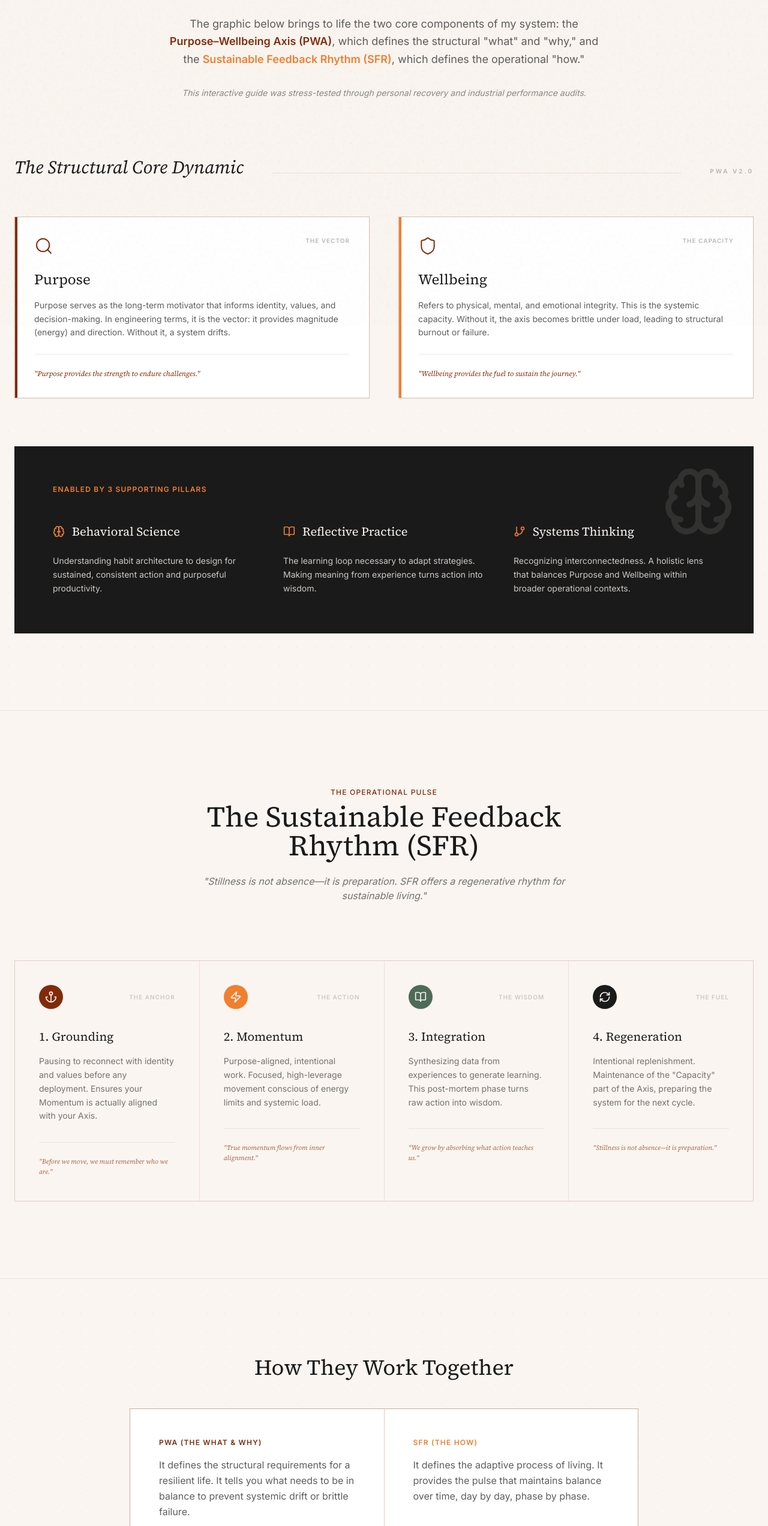
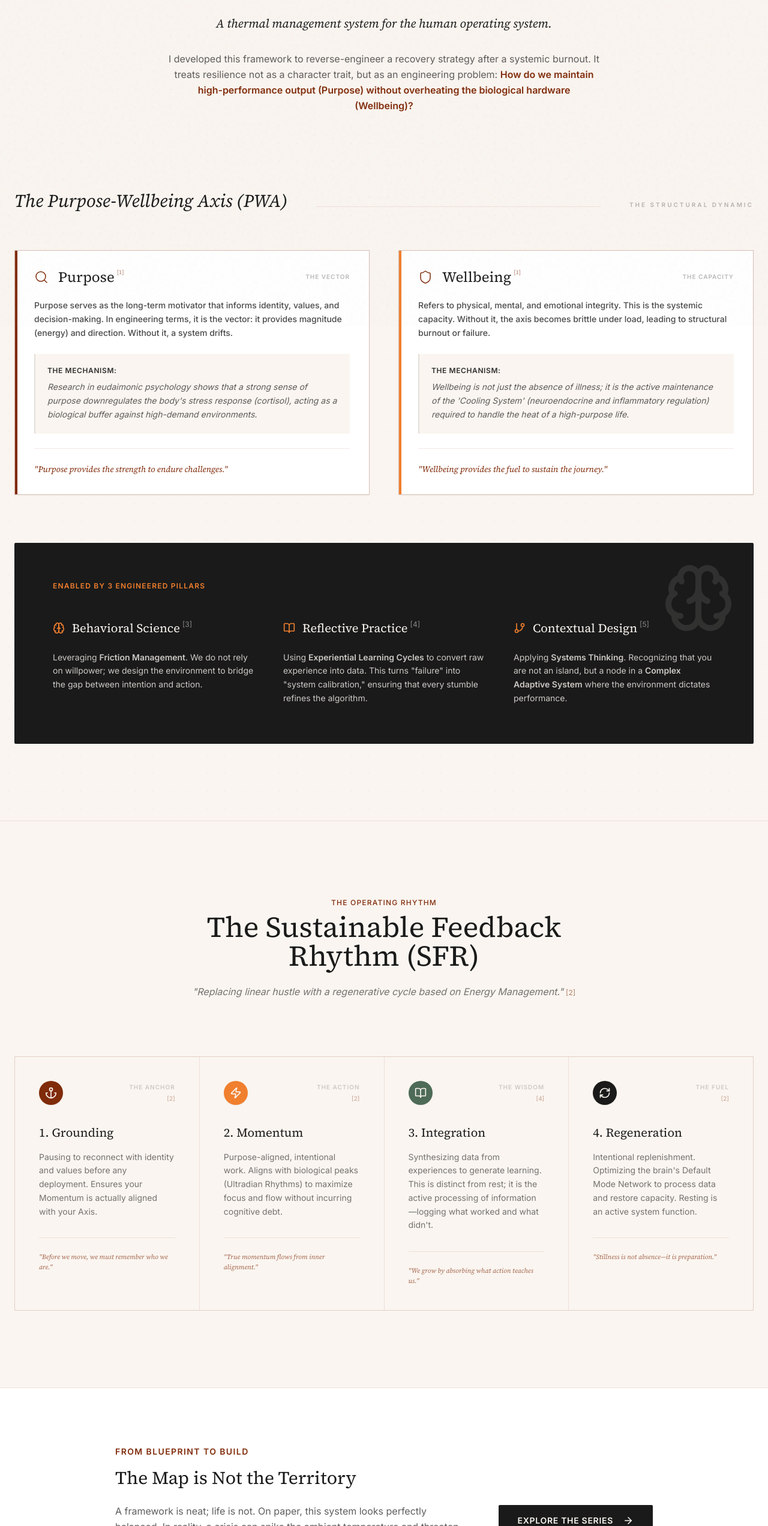
Before and after one commit to jkhan31/jasonkhanani-website, a React (Vite) app: page /framework in a window 1280 px wide. Shown: the part 256-2800 px from the top of the page at 60% size. Built offline with nearby package versions, Linux system fonts and the light colour scheme; a web font is replaced by a local one.

Commit message:
Enhance StaticCard component with linked citations, improved layout, and updated descriptions for better clarity and user engagement

```diff
--- a/pages/Framework.tsx
+++ b/pages/Framework.tsx
@@ -1,35 +1,71 @@
-
 import React, { useState } from 'react';
 import { SectionHeader } from '../components/SectionHeader';
-import { AxisMarker } from '../components/AxisMarker';
-import { Brain, Search, GitBranch, Anchor, Zap, BookOpen, RefreshCw, Shield } from 'lucide-react';
+import { Brain, Search, GitBranch, Anchor, Zap, BookOpen, RefreshCw, Shield, ArrowRight, ExternalLink } from 'lucide-react';
 
+// Final StaticCard: Title next to Icon + Larger Text + Linked Citations
 const StaticCard: React.FC<{
   title: string;
   subtitle?: string;
   description: string;
   motto?: string;
+  mechanism?: string;
+  refNum?: string;
   icon?: any;
   accentClass: string;
-}> = ({ title, subtitle, description, motto, icon: Icon, accentClass }) => (
-  <div className="group relative p-8 border-0.5 border-hankoRust/30 bg-white shadow-sm transition-all duration-500">
+}> = ({ title, subtitle, description, mechanism, motto, refNum, icon: Icon, accentClass }) => (
+  <div className="group relative p-8 border-0.5 border-hankoRust/30 bg-white shadow-sm transition-all duration-500 hover:shadow-md">
+    {/* Accent Bar */}
     <div className={`absolute top-0 left-0 w-1 h-full ${accentClass} opacity-100 transition-opacity`} />
+
+    {/* Header Row: Icon + Title + Reference on Left | Subtitle on Right */}
     <div className="flex justify-between items-start mb-6">
-      {Icon && <Icon className="w-8 h-8 text-hankoRust" strokeWidth={1.5} />}
-      <span className="text-[10px] font-bold tracking-widest opacity-30 uppercase">{subtitle || 'Component'}</span>
+      <div className="flex items-center gap-4">
+        {Icon && <Icon className="w-6 h-6 text-hankoRust shrink-0" strokeWidth={1.5} />}
+
+        <div className="flex items-start">
+          <h3 className="text-2xl font-serif text-sumiInk leading-none">{title}</h3>
+
+          {/* Superscript Citation */}
+          {refNum && (
+            <a
+              href={`#ref-${refNum}`}
+              className="text-[10px] font-serif text-hankoRust/60 -mt-1 ml-1 hover:text-hankoRust hover:underline transition-colors"
+              aria-label={`Jump to reference ${refNum}`}
+            >
+              [{refNum}]
+            </a>
+          )}
+        </div>
+      </div>
+
+      {/* Subtitle */}
+      <span className="text-[10px] font-bold tracking-widest opacity-30 uppercase pt-1 shrink-0 ml-4">
+        {subtitle || 'Component'}
+      </span>
     </div>
-    <h3 className="text-2xl font-serif mb-4 text-sumiInk">{title}</h3>
-    <p className="text-sm text-sumiInk/70 leading-relaxed mb-6">{description}</p>
+
+    <p className="text-sm text-sumiInk/80 leading-relaxed mb-6 font-medium">{description}</p>
+
+    {/* Scientific Mechanism Section */}
+    {mechanism && (
+      <div className="mb-6 p-5 bg-ricePaper border-l-2 border-sumiInk/10">
+        <p className="text-sm text-sumiInk/70 leading-relaxed italic">
+          <strong className="not-italic text-sumiInk/90 block mb-2 text-xs uppercase tracking-wider">The Mechanism:</strong>
+          {mechanism}
+        </p>
+      </div>
+    )}
+
+    {/* Motto Section */}
     {motto && (
       <div className="pt-6 border-t-0.5 border-hankoRust/10">
-        <p className="text-xs font-serif italic text-hankoRust">"{motto}"</p>
+        <p className="text-sm font-serif italic text-hankoRust">"{motto}"</p>
       </div>
     )}
   </div>
 );
 
 const Framework: React.FC = () => {
-  // Use an array to track multiple open sections
   const [openSfrSections, setOpenSfrSections] = useState<string[]>([]);
 
   const toggleSfr = (id: string) => {
@@ -43,68 +79,91 @@ const Framework: React.FC = () => {
   const isSfrOpen = (id: string) => openSfrSections.includes(id);
 
   return (
-    <div className="animate-in fade-in duration-1000">
+    <div className="animate-in fade-in duration-1000 scroll-smooth">
       {/* Header Intro */}
       <header className="px-6 py-24 text-center max-w-3xl mx-auto">
         <SectionHeader title="The Flourishing Framework" eyebrow="Blueprint for Resilience" className="mb-8" />
-        <p className="text-lg text-sumiInk/70 mb-8 leading-relaxed">
-          The graphic below brings to life the two core components of my system: the <strong className="text-hankoRust">Purpose–Wellbeing Axis (PWA)</strong>, which defines the structural "what" and "why," and the <strong className="text-foxOrange">Sustainable Feedback Rhythm (SFR)</strong>, which defines the operational "how."
+
+        <p className="text-xl font-serif text-sumiInk italic mb-8">
+          A thermal management system for the human operating system.
         </p>
-        <p className="text-sm opacity-50 italic">This interactive guide was stress-tested through personal recovery and industrial performance audits.</p>
+
+        <p className="text-md text-sumiInk/70 mb-8 leading-relaxed">
+          I developed this framework to reverse-engineer a recovery strategy after a systemic burnout. It treats resilience not as a character trait, but as an engineering problem: <strong className="text-hankoRust">How do we maintain high-performance output (Purpose) without overheating the biological hardware (Wellbeing)?</strong>
+        </p>
       </header>
 
       {/* PART I: PWA */}
       <section className="px-6 pb-32 max-w-7xl mx-auto">
         <div className="flex flex-col md:flex-row justify-between items-baseline mb-16 gap-4">
-          <h2 className="text-3xl font-serif text-sumiInk italic">The Structural Core Dynamic</h2>
+          <h2 className="text-3xl font-serif text-sumiInk italic">The Purpose-Wellbeing Axis (PWA)</h2>
           <div className="h-px flex-grow bg-hankoRust/10 mx-8 hidden md:block" />
-          <span className="text-[10px] font-bold tracking-[0.3em] uppercase opacity-30">PWA v2.0</span>
+          <span className="text-[10px] font-bold tracking-[0.3em] uppercase opacity-30">The Structural Dynamic</span>
         </div>
 
         <div className="grid grid-cols-1 md:grid-cols-2 gap-12 mb-20">
           <StaticCard
             title="Purpose"
             subtitle="The Vector"
+            refNum="1"
             icon={Search}
             accentClass="bg-hankoRust"
             description="Purpose serves as the long-term motivator that informs identity, values, and decision-making. In engineering terms, it is the vector: it provides magnitude (energy) and direction. Without it, a system drifts."
+            mechanism="Research in eudaimonic psychology shows that a strong sense of purpose downregulates the body's stress response (cortisol), acting as a biological buffer against high-demand environments."
             motto="Purpose provides the strength to endure challenges."
           />
           <StaticCard
             title="Wellbeing"
             subtitle="The Capacity"
+            refNum="1"
             icon={Shield}
             accentClass="bg-foxOrange"
             description="Refers to physical, mental, and emotional integrity. This is the systemic capacity. Without it, the axis becomes brittle under load, leading to structural burnout or failure."
+            mechanism="Wellbeing is not just the absence of illness; it is the active maintenance of the 'Cooling System' (neuroendocrine and inflammatory regulation) required to handle the heat of a high-purpose life."
             motto="Wellbeing provides the fuel to sustain the journey."
           />
         </div>
 
         {/* Supporting Pillars */}
-        <div className="bg-sumiInk p-12 md:p-16 text-ricePaper relative overflow-hidden">
+        <div className="bg-sumiInk p-12 md:p-16 text-ricePaper relative overflow-hidden rounded-sm">
           <div className="absolute top-0 right-0 p-8 opacity-10"><Brain size={120} /></div>
-          <h3 className="text-xs uppercase tracking-widest font-bold mb-12 text-foxOrange">Enabled by 3 Supporting Pillars</h3>
+          <h3 className="text-xs uppercase tracking-widest font-bold mb-12 text-foxOrange">Enabled by 3 Engineered Pillars</h3>
           <div className="grid grid-cols-1 md:grid-cols-3 gap-12 relative z-10">
             <div>
               <div className="flex items-center gap-3 mb-6">
                 <Brain className="text-foxOrange" size={20} />
-                <h4 className="text-xl font-serif">Behavioral Science</h4>
+                <h4 className="text-xl font-serif">
+                  Behavioral Science
+                  <a href="#ref-3" className="text-xs opacity-50 font-sans align-top ml-1 hover:text-foxOrange hover:underline hover:opacity-100 transition-all">[3]</a>
+                </h4>
               </div>
-              <p className="text-sm opacity-80 leading-relaxed">Understanding habit architecture to design for sustained, consistent action and purposeful productivity.</p>
+              <p className="text-sm opacity-80 leading-relaxed">
+                Leveraging <strong>Friction Management</strong>. We do not rely on willpower; we design the environment to bridge the gap between intention and action.
+              </p>
             </div>
             <div>
               <div className="flex items-center gap-3 mb-6">
                 <BookOpen className="text-foxOrange" size={20} />
-                <h4 className="text-xl font-serif">Reflective Practice</h4>
+                <h4 className="text-xl font-serif">
+                  Reflective Practice
+                  <a href="#ref-4" className="text-xs opacity-50 font-sans align-top ml-1 hover:text-foxOrange hover:underline hover:opacity-100 transition-all">[4]</a>
+                </h4>
               </div>
-              <p className="text-sm opacity-80 leading-relaxed">The learning loop necessary to adapt strategies. Making meaning from experience turns action into wisdom.</p>
+              <p className="text-sm opacity-80 leading-relaxed">
+                Using <strong>Experiential Learning Cycles</strong> to convert raw experience into data. This turns "failure" into "system calibration," ensuring that every stumble refines the algorithm.
+              </p>
             </div>
             <div>
               <div className="flex items-center gap-3 mb-6">
                 <GitBranch className="text-foxOrange" size={20} />
-                <h4 className="text-xl font-serif">Systems Thinking</h4>
+                <h4 className="text-xl font-serif">
+                  Contextual Design
+                  <a href="#ref-5" className="text-xs opacity-50 font-sans align-top ml-1 hover:text-foxOrange hover:underline hover:opacity-100 transition-all">[5]</a>
+                </h4>
               </div>
-              <p className="text-sm opacity-80 leading-relaxed">Recognizing interconnectedness. A holistic lens that balances Purpose and Wellbeing within broader operational contexts.</p>
+              <p className="text-sm opacity-80 leading-relaxed">
+                Applying <strong>Systems Thinking</strong>. Recognizing that you are not an island, but a node in a <strong>Complex Adaptive System</strong> where the environment dictates performance.
+              </p>
             </div>
           </div>
         </div>
@@ -114,8 +173,11 @@ const Framework: React.FC = () => {
       <section className="bg-ricePaper border-y-0.5 border-hankoRust/10 px-6 py-32 overflow-hidden relative">
         <div className="max-w-7xl mx-auto">
           <div className="text-center mb-24 max-w-2xl mx-auto">
-            <SectionHeader title="The Sustainable Feedback Rhythm (SFR)" eyebrow="The Operational Pulse" />
-            <p className="text-sumiInk/60 italic">"Stillness is not absence—it is preparation. SFR offers a regenerative rhythm for sustainable living."</p>
+            <SectionHeader title="The Sustainable Feedback Rhythm (SFR)" eyebrow="The Operating Rhythm" />
+            <p className="text-sumiInk/60 italic">
+              "Replacing linear hustle with a regenerative cycle based on Energy Management."
+              <a href="#ref-2" className="text-xs not-italic ml-1 text-hankoRust/60 hover:text-hankoRust hover:underline transition-colors">[2]</a>
+            </p>
           </div>
 
           <div className="grid grid-cols-1 md:grid-cols-2 lg:grid-cols-4 gap-px bg-hankoRust/10 border-0.5 border-hankoRust/10">
@@ -128,7 +190,8 @@ const Framework: React.FC = () => {
                 icon: Anchor,
                 text: 'Pausing to reconnect with identity and values before any deployment. Ensures your Momentum is actually aligned with your Axis.',
                 motto: 'Before we move, we must remember who we are.',
-                accent: 'bg-hankoRust'
+                accent: 'bg-hankoRust',
+                ref: '2'
               },
               {
                 id: 'momentum',
@@ -136,9 +199,10 @@ const Framework: React.FC = () => {
                 title: 'Momentum',
                 subtitle: 'The Action',
                 icon: Zap,
-                text: 'Purpose-aligned, intentional work. Focused, high-leverage movement conscious of energy limits and systemic load.',
+                text: 'Purpose-aligned, intentional work. Aligns with biological peaks (Ultradian Rhythms) to maximize focus and flow without incurring cognitive debt.',
                 motto: 'True momentum flows from inner alignment.',
-                accent: 'bg-foxOrange'
+                accent: 'bg-foxOrange',
+                ref: '2'
               },
               {
                 id: 'integration',
@@ -146,9 +210,10 @@ const Framework: React.FC = () => {
                 title: 'Integration',
                 subtitle: 'The Wisdom',
                 icon: BookOpen,
-                text: 'Synthesizing data from experiences to generate learning. This post-mortem phase turns raw action into wisdom.',
+                text: 'Synthesizing data from experiences to generate learning. This is distinct from rest; it is the active processing of information—logging what worked and what didn\'t.',
                 motto: 'We grow by absorbing what action teaches us.',
-                accent: 'bg-sage'
+                accent: 'bg-sage',
+                ref: '4'
               },
               {
                 id: 'regeneration',
@@ -156,9 +221,10 @@ const Framework: React.FC = () => {
                 title: 'Regeneration',
                 subtitle: 'The Fuel',
                 icon: RefreshCw,
-                text: 'Intentional replenishment. Maintenance of the "Capacity" part of the Axis, preparing the system for the next cycle.',
+                text: 'Intentional replenishment. Optimizing the brain\'s Default Mode Network to process data and restore capacity. Resting is an active system function.',
                 motto: 'Stillness is not absence—it is preparation.',
-                accent: 'bg-sumiInk'
+                accent: 'bg-sumiInk',
+                ref: '2'
               },
             ].map((step) => (
               <div
@@ -170,7 +236,14 @@ const Framework: React.FC = () => {
                   <div className={`w-10 h-10 ${step.accent} rounded-full flex items-center justify-center text-ricePaper shadow-sm`}>
                     <step.icon size={20} />
                   </div>
-                  <span className="text-[10px] font-bold opacity-20 uppercase tracking-widest">{step.subtitle}</span>
+                  <div className="flex flex-col items-end">
+                    <span className="text-[10px] font-bold opacity-20 uppercase tracking-widest mb-1">{step.subtitle}</span>
+                    {step.ref && (
+                      <a href={`#ref-${step.ref}`} className="text-[10px] text-hankoRust/40 hover:text-hankoRust hover:underline transition-colors" onClick={(e) => e.stopPropagation()}>
+                        [{step.ref}]
+                      </a>
+                    )}
+                  </div>
                 </div>
                 <h4 className="text-xl font-serif mb-4 text-sumiInk group-hover:text-hankoRust">
                   {step.num}. {step.title}
@@ -187,23 +260,93 @@ const Framework: React.FC = () => {
         </div>
       </section>
 
-      {/* Final Synthesis */}
-      <section className="px-6 py-32 text-center max-w-4xl mx-auto">
-        <h2 className="text-4xl font-serif text-sumiInk mb-12">How They Work Together</h2>
-        <div className="grid grid-cols-1 md:grid-cols-2 gap-px bg-hankoRust/20 border-0.5 border-hankoRust/20">
-          <div className="bg-white p-12 text-left">
-            <h4 className="text-xs font-bold text-hankoRust tracking-widest uppercase mb-4">PWA (The What & Why)</h4>
-            <p className="text-sumiInk/70 leading-relaxed">It defines the structural requirements for a resilient life. It tells you what needs to be in balance to prevent systemic drift or brittle failure.</p>
+      {/* From Blueprint to Build */}
+      <section className="px-6 py-24 bg-white border-b-0.5 border-hankoRust/10">
+        <div className="max-w-4xl mx-auto flex flex-col md:flex-row items-center justify-between gap-12">
+          <div className="max-w-xl">
+            <h3 className="text-sm font-bold tracking-widest uppercase text-hankoRust mb-4">From Blueprint to Build</h3>
+            <h2 className="text-3xl font-serif text-sumiInk mb-6">The Map is Not the Territory</h2>
+            <p className="text-sumiInk/70 leading-relaxed mb-6">
+              A framework is neat; life is not. On paper, this system looks perfectly balanced. In reality, a crisis can spike the ambient temperature and threaten the system's integrity.
+              This blueprint is not a rigid cage—it is a handrail.
+            </p>
+            <p className="text-sumiInk/70 leading-relaxed">
+              I document the ongoing investigation of applying these principles—both personally and in product operations—in my writing series.
+            </p>
           </div>
-          <div className="bg-white p-12 text-left">
-            <h4 className="text-xs font-bold text-foxOrange tracking-widest uppercase mb-4">SFR (The How)</h4>
-            <p className="text-sumiInk/70 leading-relaxed">It defines the adaptive process of living. It provides the pulse that maintains balance over time, day by day, phase by phase.</p>
+          <a
+            href="/writing"
+            className="group flex items-center gap-4 px-8 py-4 bg-sumiInk text-ricePaper hover:bg-hankoRust transition-colors duration-300 rounded-sm"
+          >
+            <span className="text-sm font-bold tracking-wider uppercase">Explore the Series</span>
+            <ArrowRight size={18} className="group-hover:translate-x-1 transition-transform" />
+          </a>
+        </div>
+      </section>
+
+      {/* Theoretical Basis (References with IDs and External Links) */}
+      <footer className="px-6 py-24 bg-ricePaper max-w-7xl mx-auto">
+        <div className="max-w-4xl mx-auto">
+          <h4 className="text-xs font-bold text-sumiInk/30 uppercase tracking-widest mb-8 border-b border-sumiInk/10 pb-4">Theoretical Basis</h4>
+          <div className="space-y-6 text-xs text-sumiInk/50 font-sans leading-relaxed">
+            <p className="italic mb-6 opacity-70">
+              *This framework was originally developed through personal feedback loops (Reflective Practice). It has since been validated against established research in neurobiology, psychology, and systems engineering.*
+            </p>
+            <div className="grid grid-cols-1 md:grid-cols-2 gap-8">
+
+              <div id="ref-1" className="scroll-mt-24 transition-colors duration-1000 target:text-sumiInk target:bg-hankoRust/5 p-2 rounded">
+                <p className="mb-2"><strong className="text-sumiInk/70">[1] On Purpose & Physiology (PWA):</strong></p>
+                <p className="pl-4 border-l border-sumiInk/10">
+                  <a href="https://www.ncbi.nlm.nih.gov/pmc/articles/PMC4241300/" target="_blank" rel="noopener noreferrer" className="hover:text-hankoRust hover:underline flex items-center gap-1">
+                    Ryff, C. D. (2014). <em>Psychological Well-Being Revisited.</em> <ExternalLink size={10} />
+                  </a>
+                  Validates the link between eudaimonic well-being (Purpose) and physiological health, specifically the regulation of cortisol and inflammatory markers.
+                </p>
+              </div>
+
+              <div id="ref-2" className="scroll-mt-24 transition-colors duration-1000 target:text-sumiInk target:bg-hankoRust/5 p-2 rounded">
+                <p className="mb-2"><strong className="text-sumiInk/70">[2] On Energy Management (SFR):</strong></p>
+                <p className="pl-4 border-l border-sumiInk/10">
+                  <a href="https://hbr.org/2007/10/manage-your-energy-not-your-time" target="_blank" rel="noopener noreferrer" className="hover:text-hankoRust hover:underline flex items-center gap-1">
+                    Schwartz, T. & McCarthy, C. (2007). <em>Manage Your Energy, Not Your Time.</em> <ExternalLink size={10} />
+                  </a>
+                  Supports the shift from linear productivity to rhythmic oscillation to maintain high performance over long durations.
+                </p>
+              </div>
+
+              <div id="ref-3" className="scroll-mt-24 transition-colors duration-1000 target:text-sumiInk target:bg-hankoRust/5 p-2 rounded">
+                <p className="mb-2"><strong className="text-sumiInk/70">[3] On Habit Architecture:</strong></p>
+                <p className="pl-4 border-l border-sumiInk/10">
+                  <a href="https://www.annualreviews.org/doi/abs/10.1146/annurev-psych-122414-033417" target="_blank" rel="noopener noreferrer" className="hover:text-hankoRust hover:underline flex items-center gap-1">
+                    Wood, W., & Rünger, D. (2016). <em>Psychology of Habit.</em> <ExternalLink size={10} />
+                  </a>
+                  Explores the mechanism of automaticity and the role of environmental "friction" in sustaining behavior change.
+                </p>
+              </div>
+
+              <div id="ref-4" className="scroll-mt-24 transition-colors duration-1000 target:text-sumiInk target:bg-hankoRust/5 p-2 rounded">
+                <p className="mb-2"><strong className="text-sumiInk/70">[4] On Learning Cycles:</strong></p>
+                <p className="pl-4 border-l border-sumiInk/10">
+                  <a href="https://www.simplypsychology.org/learning-kolb.html" target="_blank" rel="noopener noreferrer" className="hover:text-hankoRust hover:underline flex items-center gap-1">
+                    Kolb, D. A. (1984). <em>Experiential Learning.</em> <ExternalLink size={10} />
+                  </a>
+                  The scientific basis for the "Integration" phase—proving that learning occurs through the intentional reflection on experience.
+                </p>
+              </div>
+
+              <div id="ref-5" className="scroll-mt-24 transition-colors duration-1000 target:text-sumiInk target:bg-hankoRust/5 p-2 rounded">
+                <p className="mb-2"><strong className="text-sumiInk/70">[5] On Context & Resilience:</strong></p>
+                <p className="pl-4 border-l border-sumiInk/10">
+                  <span className="text-sumiInk/80">Hollnagel, E. (2011). <em>Resilience Engineering in Practice.</em></span>
+
+                   Shifts the focus from "human error" to "contextual design," treating resilience as a result of the environment, not just the individual.
+                </p>
+              </div>
+
+            </div>
           </div>
         </div>
-        <div className="mt-16 p-8 border-0.5 border-hankoRust/10 bg-hankoRust/5 italic text-sm text-sumiInk/60">
-          "Together, they provide a values-based alternative to hustle culture and reactive survival."
-        </div>
-      </section>
+      </footer>
     </div>
   );
 };
```
